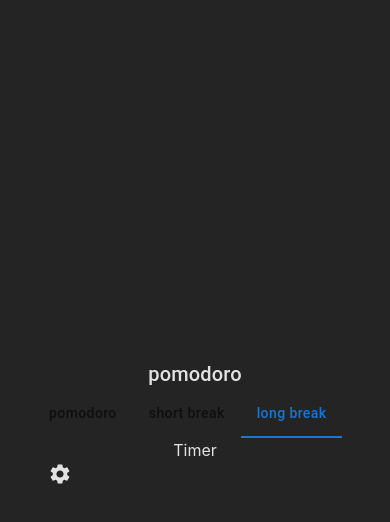
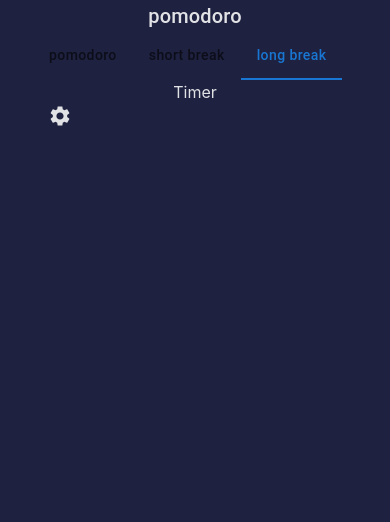
Before and after one commit to bariskahraman34/pomodoro-app, a React (Vite) app: page / in a window 390 px wide. Shown: the top 522 px of the page. Built offline with nearby package versions, Linux system fonts and the light colour scheme.

Commit message:
feat: sets responsivity and color

```diff
--- a/src/index.css
+++ b/src/index.css
@@ -5,7 +5,7 @@
 
   color-scheme: light dark;
   color: rgba(255, 255, 255, 0.87);
-  background-color: #242424;
+  background-color: #1E213F;
 
   font-synthesis: none;
   text-rendering: optimizeLegibility;
@@ -14,7 +14,8 @@
 }
 
 #root {
-  max-width: 1280px;
+  width: 100%;
+  height: 100%;
   margin: 0 auto;
   padding: 2rem;
   text-align: center;
@@ -24,6 +25,6 @@ body {
   margin: 0;
   display: flex;
   place-items: center;
-  min-width: 320px;
-  min-height: 100vh;
+  width: 100vw;
+  height: 100vh;
 }
```
